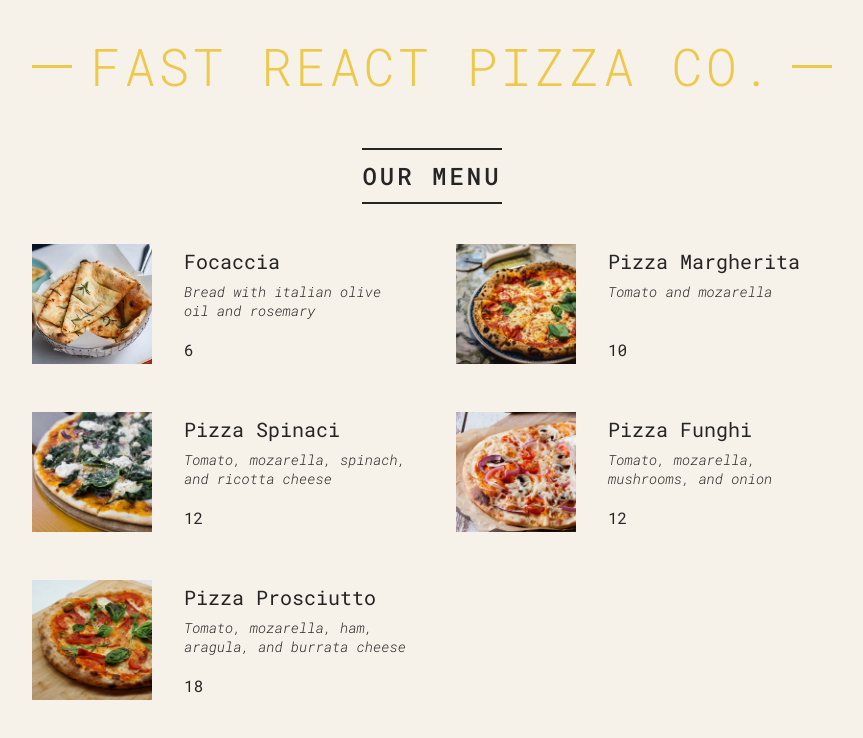
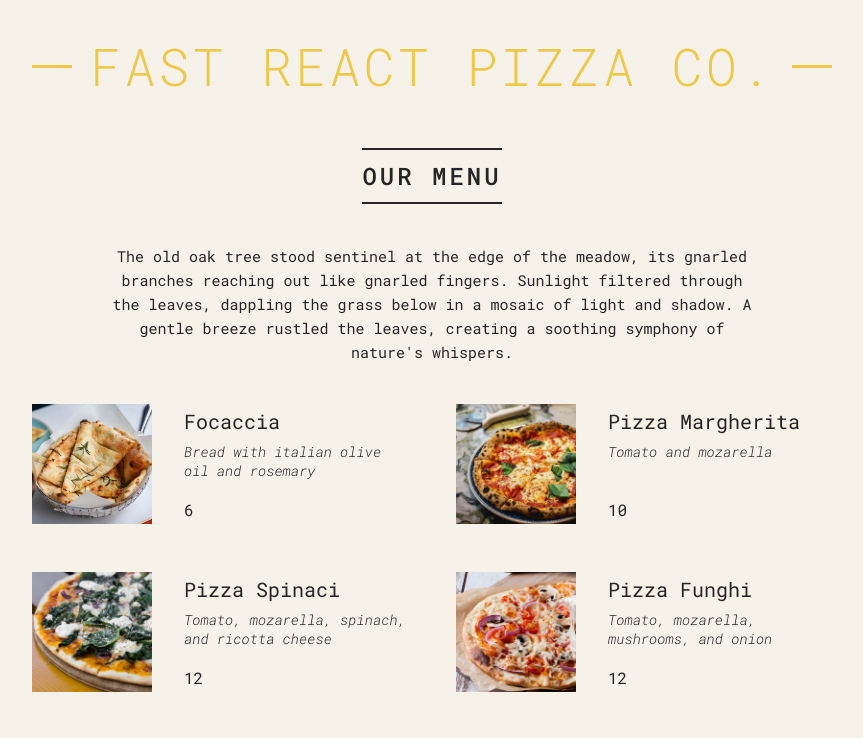
Before and after one commit to LeoMatheus/react-learn, a React (Create React App) app: page / in a window 1280 px wide. Shown: the top 738 px of the page, without its empty margins (208-1071 px from the left). Built offline with nearby package versions, Linux system fonts and the light colour scheme.

Commit message:
React Fragments

```diff
--- a/src/index.tsx
+++ b/src/index.tsx
@@ -60,7 +60,7 @@ function App() {
 
 function Header() {
   return (
-    <header className="header footer">
+    <header className="header ">
       <h1>Fast React Pizza Co.</h1>
     </header>
   );
@@ -72,12 +72,22 @@ function Menu() {
   return (
     <main className="menu">
       <h2>Our menu</h2>
+
       {numPizzas > 0 ? (
-        <ul className="pizzas">
-          {pizzas.map((pizza) => (
-            <Pizza pizzaObj={pizza} key={pizza.name} />
-          ))}
-        </ul>
+        <React.Fragment>
+          <p>
+            The old oak tree stood sentinel at the edge of the meadow, its
+            gnarled branches reaching out like gnarled fingers. Sunlight
+            filtered through the leaves, dappling the grass below in a mosaic of
+            light and shadow. A gentle breeze rustled the leaves, creating a
+            soothing symphony of nature's whispers.
+          </p>
+          <ul className="pizzas">
+            {pizzas.map((pizza) => (
+              <Pizza pizzaObj={pizza} key={pizza.name} />
+            ))}
+          </ul>
+        </React.Fragment>
       ) : (
         <p>We're still working on our menu comeback later</p>
       )}
```
